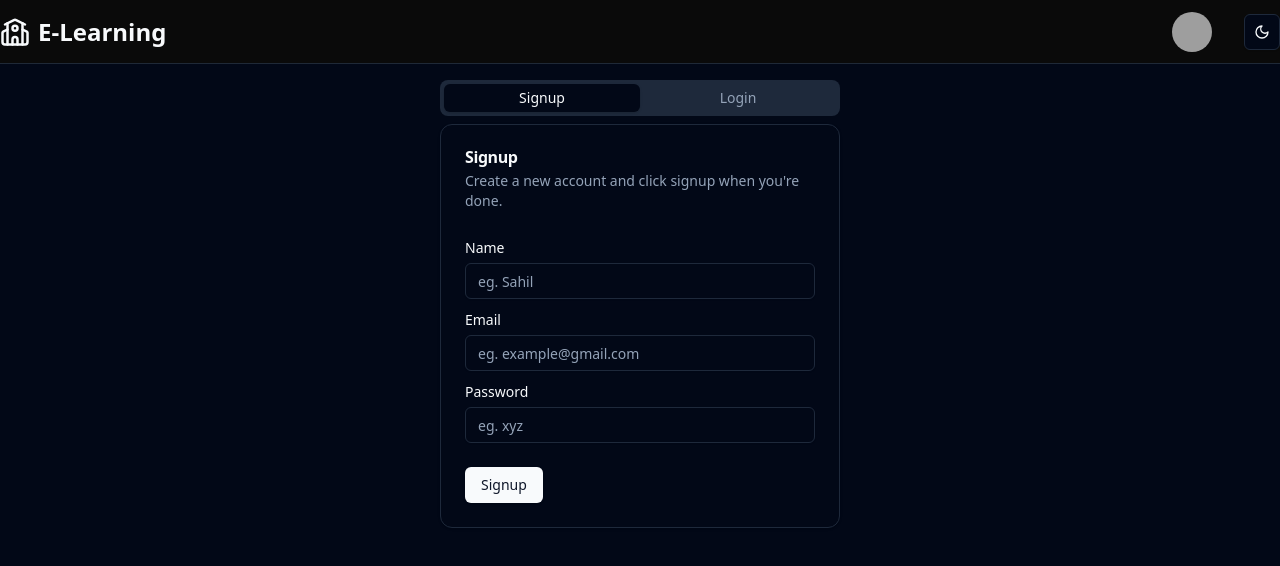
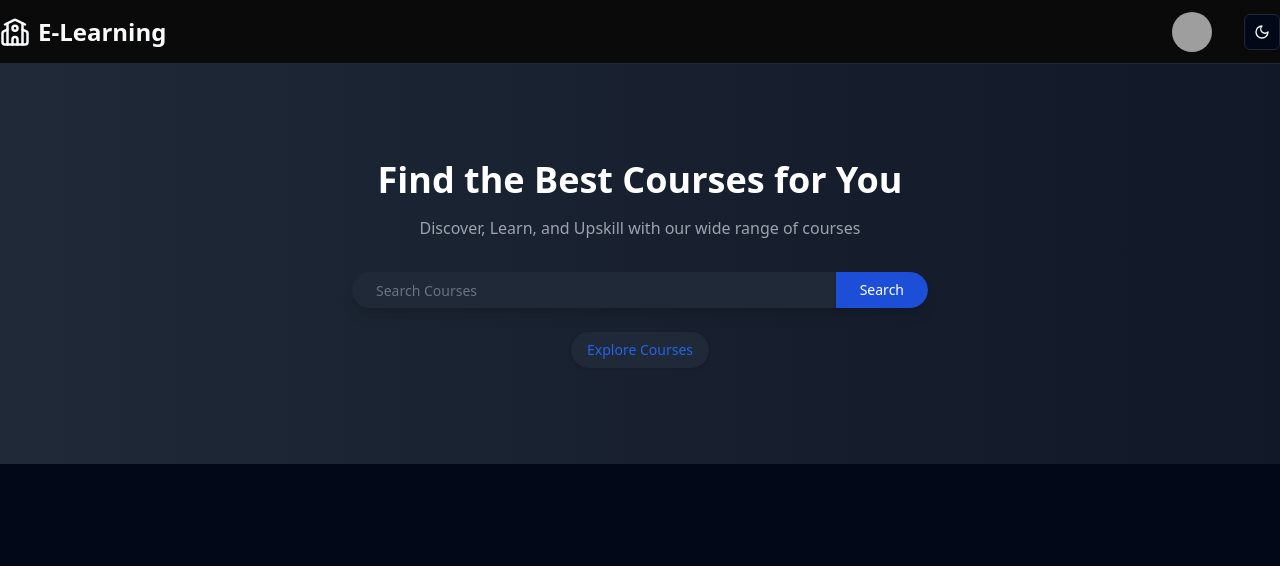
Before and after one commit to sahilxdev/lms, a React (Vite) app in the folder client/: page / in a window 1280 px wide. Shown: the top 566 px of the page. Built offline with nearby package versions, Linux system fonts and the light colour scheme; no server answers; grey boxes are pictures that could not be loaded.

Commit message:
added routing, layout and built hero section

```diff
--- a/client/package.json
+++ b/client/package.json
@@ -24,6 +24,7 @@
     "react": "^18.3.1",
     "react-dom": "^18.3.1",
     "react-redux": "^9.1.2",
+    "react-router-dom": "^6.28.0",
     "sonner": "^1.7.0",
     "tailwind-merge": "^2.5.4",
     "tailwindcss-animate": "^1.0.7"
--- a/client/src/App.jsx
+++ b/client/src/App.jsx
@@ -1,22 +1,39 @@
-import Navbar from "./components/Navbar"
-import Login from "./pages/Login"
-import { ThemeProvider } from "@/components/ThemeProvider"
+import { createBrowserRouter, RouterProvider } from "react-router-dom";
+import HeroSection from "./pages/student/HeroSection";
+import Login from "./pages/Login";
+import { ThemeProvider } from "@/components/ThemeProvider";
+import MainLayout from "./layout/MainLayout";
 
-
+const appRouter = createBrowserRouter([
+  {
+    path: "/",
+    element: <MainLayout />,
+    children: [
+      {
+        path: "/",
+        element: (
+          <>
+            <HeroSection />
+            {/* Course  */}
+          </>
+        ),
+      },
+      {
+        path: "login",
+        element: <Login />,
+      },
+    ],
+  },
+]);
 
 function App() {
-
-
   return (
     <ThemeProvider defaultTheme="dark" storageKey="vite-ui-theme">
-
-    <main>
-      <Navbar/>
-      <Login/>
-    </main>
+      <main>
+        <RouterProvider router={appRouter} />
+      </main>
     </ThemeProvider>
-
-  )
+  );
 }
 
-export default App
+export default App;
--- /dev/null
+++ b/client/src/layout/MainLayout.jsx
@@ -0,0 +1,16 @@
+import Navbar from '@/components/Navbar'
+import React from 'react'
+import { Outlet } from 'react-router-dom'
+
+const MainLayout = () => {
+  return (
+    <div className='flex flex-col min-h-screen'>
+        <Navbar/>
+        <div className='flex-1 mt-16'>
+            <Outlet/>
+        </div>
+    </div>
+  )
+}
+
+export default MainLayout
--- a/client/src/pages/Login.jsx
+++ b/client/src/pages/Login.jsx
@@ -16,6 +16,7 @@
 } from "@/features/api/authApi";
 import { Loader2 } from "lucide-react";
 import { useEffect, useState } from "react";
+import { useNavigate } from "react-router-dom";
 import { toast } from "sonner";
 
 const Login = () => {
@@ -46,6 +47,8 @@
     },
   ] = useLoginUserMutation();
 
+  const navigate = useNavigate();
+
   const changeInputHandler = (e, type) => {
     const { name, value } = e.target;
     if (type === "signup") {
@@ -73,6 +76,7 @@
     }
     if(loginIsSuccess && loginData){
       toast.success(loginData.message || "Login successfull.")
+      navigate("/");
     }
   }, [
     loginIsLoading,
--- a/client/src/pages/admin/HeroSection.jsx
+++ /dev/null
@@ -1,11 +0,0 @@
-import React from 'react'
-
-const HeroSection = () => {
-  return (
-    <div className='relative bg-gradient-to-r from-blue-500 to-indigo-600 dark:from-gray-800 dark:to-gray-900 py-16 px-4 text-center'>
-
-    </div>
-  )
-}
-
-export default HeroSection
--- /dev/null
+++ b/client/src/pages/student/HeroSection.jsx
@@ -0,0 +1,43 @@
+import { Button } from "@/components/ui/button";
+import { Input } from "@/components/ui/input";
+import React, { useState } from "react";
+import { useNavigate } from "react-router-dom";
+
+const HeroSection = () => {
+  const [searchQuery, setSearchQuery] = useState("");
+const navigate = useNavigate();
+  const searchHandler = (e) => {
+    e.preventDefault();
+    if(searchQuery.trim() !== ""){
+      navigate(`/course/search?query=${searchQuery}`)
+    }
+    setSearchQuery("");
+  }
+
+  return (
+    <div className="relative bg-gradient-to-r from-blue-500 to bg-indigo-600 dark:from-gray-800 dark:to-gray-900 py-24 px-4 text-center">
+      <div className="max-w-3xl mx-auto">
+        <h1 className="text-white text-4xl font-bold mb-4">
+          Find the Best Courses for You
+        </h1>
+        <p className="text-gray-200 dark:text-gray-400 mb-8">
+          Discover, Learn, and Upskill with our wide range of courses
+        </p>
+
+        <form onSubmit={searchHandler} className="flex items-center bg-white dark:bg-gray-800 rounded-full shadow-lg overflow-hidden max-w-xl mx-auto mb-6">
+          <Input
+            type="text"
+            value={searchQuery}
+            onChange={(e) => setSearchQuery(e.target.value)}
+            placeholder="Search Courses"
+            className="flex-grow border-none focus-visible:ring-0 px-6 py-3 text-gray-900 dark:text-gray-100 placeholder-gray-400 dark:placeholder-gray-500"
+          />
+          <Button type="submit" className="bg-blue-600 dark:bg-blue-700 text-white px-6 py-3 rounded-r-full hover:bg-blue-700 dark:hover:bg-blue-800">Search</Button>
+        </form>
+       <Button onClick={()=> navigate(`/course/search?query`)} className="bg-white dark:bg-gray-800 text-blue-600 rounded-full hover:bg-gray-200">Explore Courses</Button>
+      </div>
+    </div>
+  );
+};
+
+export default HeroSection;
```
Also changed, not shown: 1 other file (tests, documents, lock files or other folders).
